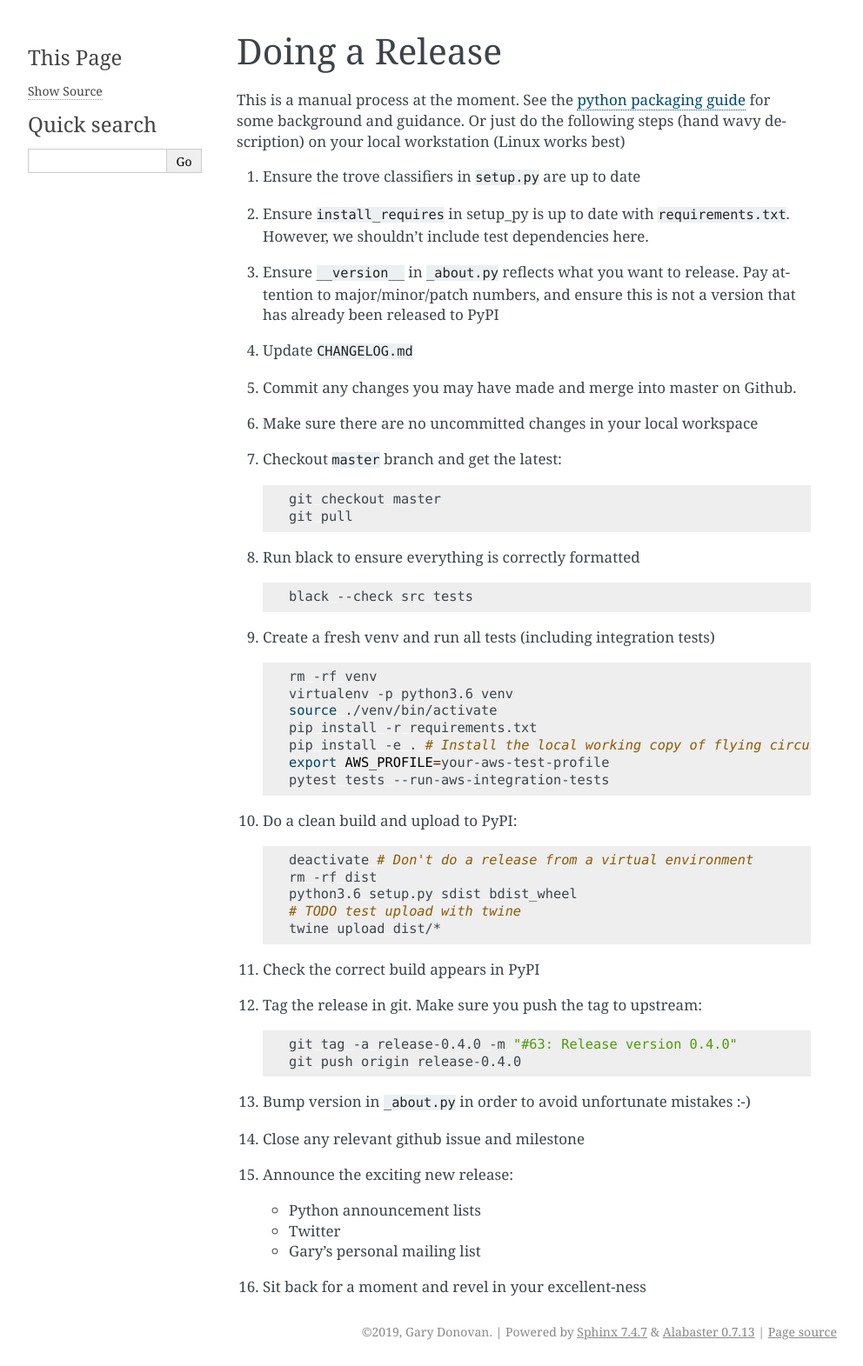
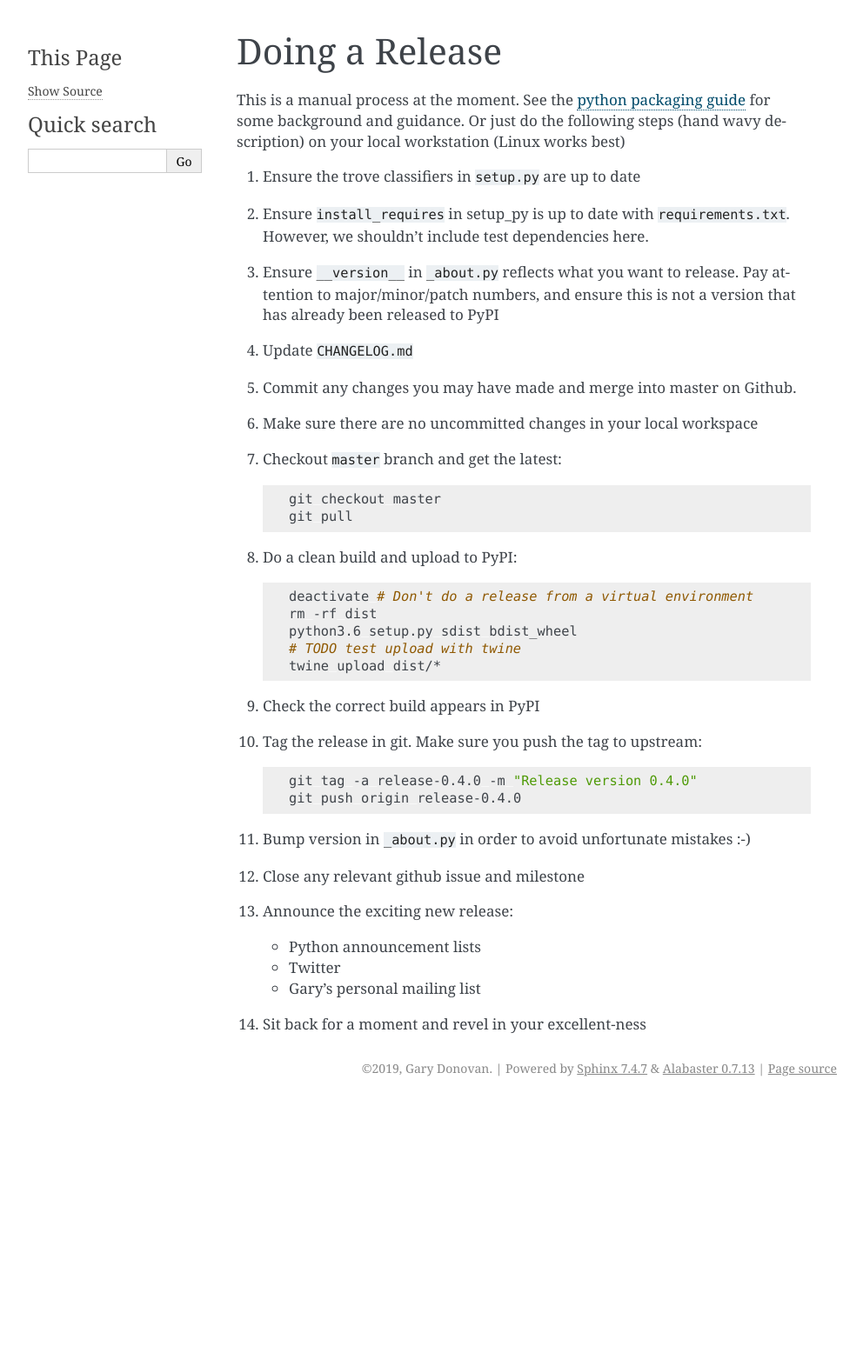
Before and after one commit to garyd203/flying-circus, a Sphinx documentation site: the page built from docs/internal_development/release.rst, in a window 1280 px wide. Shown: the whole page at 87% size, without its empty margins (148-1140 px from the left). Built offline with Sphinx 7.4.7, drawn with Linux system fonts in a browser that asks for light colours; pages that are not in the unit, such as notebooks, are missing from menus; the version number is read from the project's files by our own code; after the commit the page ends 1268 px from its top, so only the background shows below that.

Commit message:
Update release instructions

```diff
--- a/docs/internal_development/release.rst
+++ b/docs/internal_development/release.rst
@@ -22,22 +22,6 @@ for some background and guidance. Or just do the following steps
 
       git checkout master
       git pull
-#. Run black to ensure everything is correctly formatted
-
-   .. code-block:: bash
-
-      black --check src tests
-#. Create a fresh venv and run all tests (including integration tests)
-
-   .. code-block:: bash
-
-      rm -rf venv
-      virtualenv -p python3.6 venv
-      source ./venv/bin/activate
-      pip install -r requirements.txt
-      pip install -e . # Install the local working copy of flying circus in "edit" mode
-      export AWS_PROFILE=your-aws-test-profile
-      pytest tests --run-aws-integration-tests
 #. Do a clean build and upload to PyPI:
 
    .. code-block:: bash
@@ -52,7 +36,7 @@ for some background and guidance. Or just do the following steps
 
    .. code-block:: bash
 
-      git tag -a release-0.4.0 -m "#63: Release version 0.4.0"
+      git tag -a release-0.4.0 -m "Release version 0.4.0"
       git push origin release-0.4.0
 #. Bump version in ``_about.py`` in order to avoid unfortunate mistakes :-)
 #. Close any relevant github issue and milestone
```
